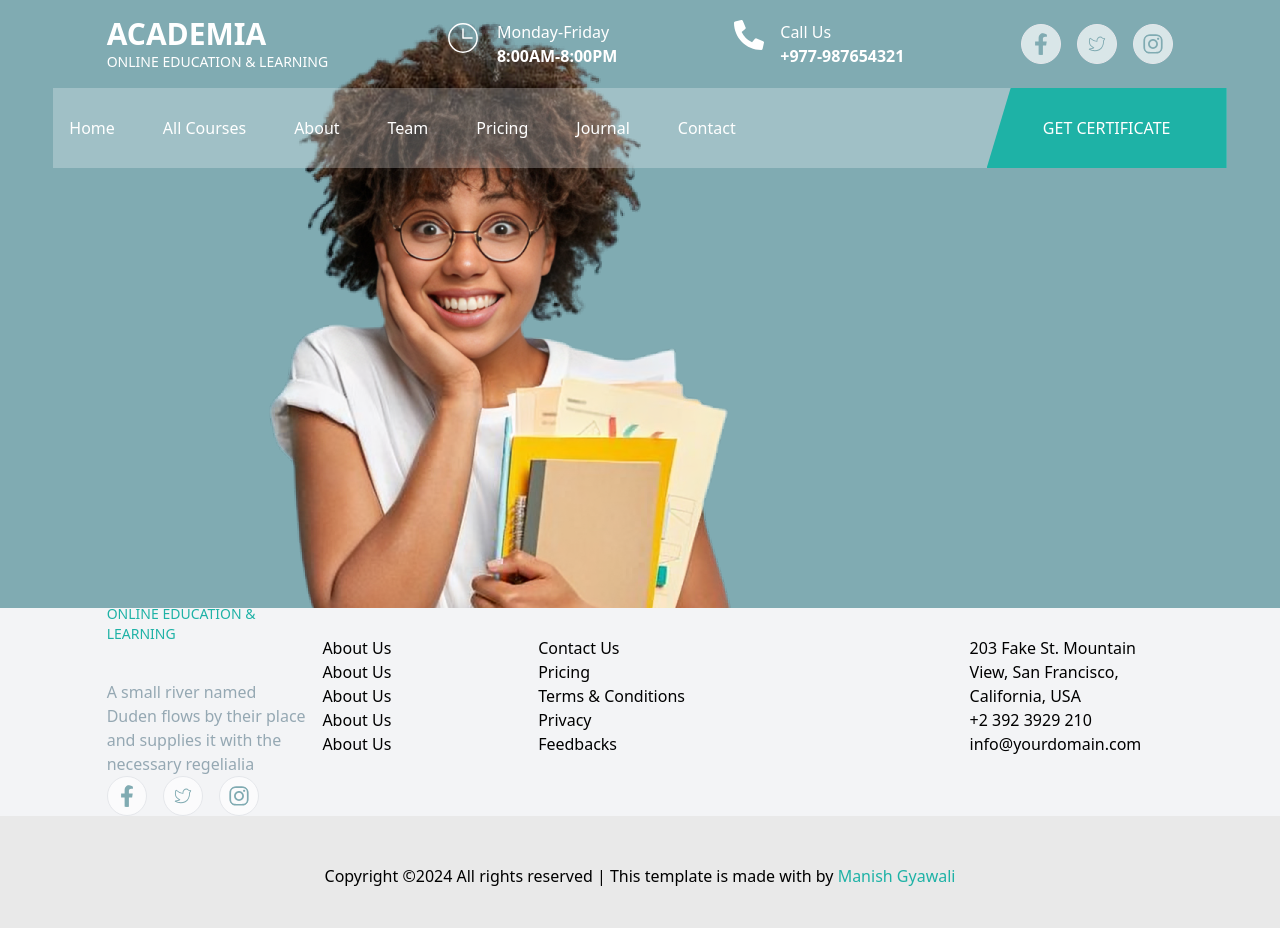
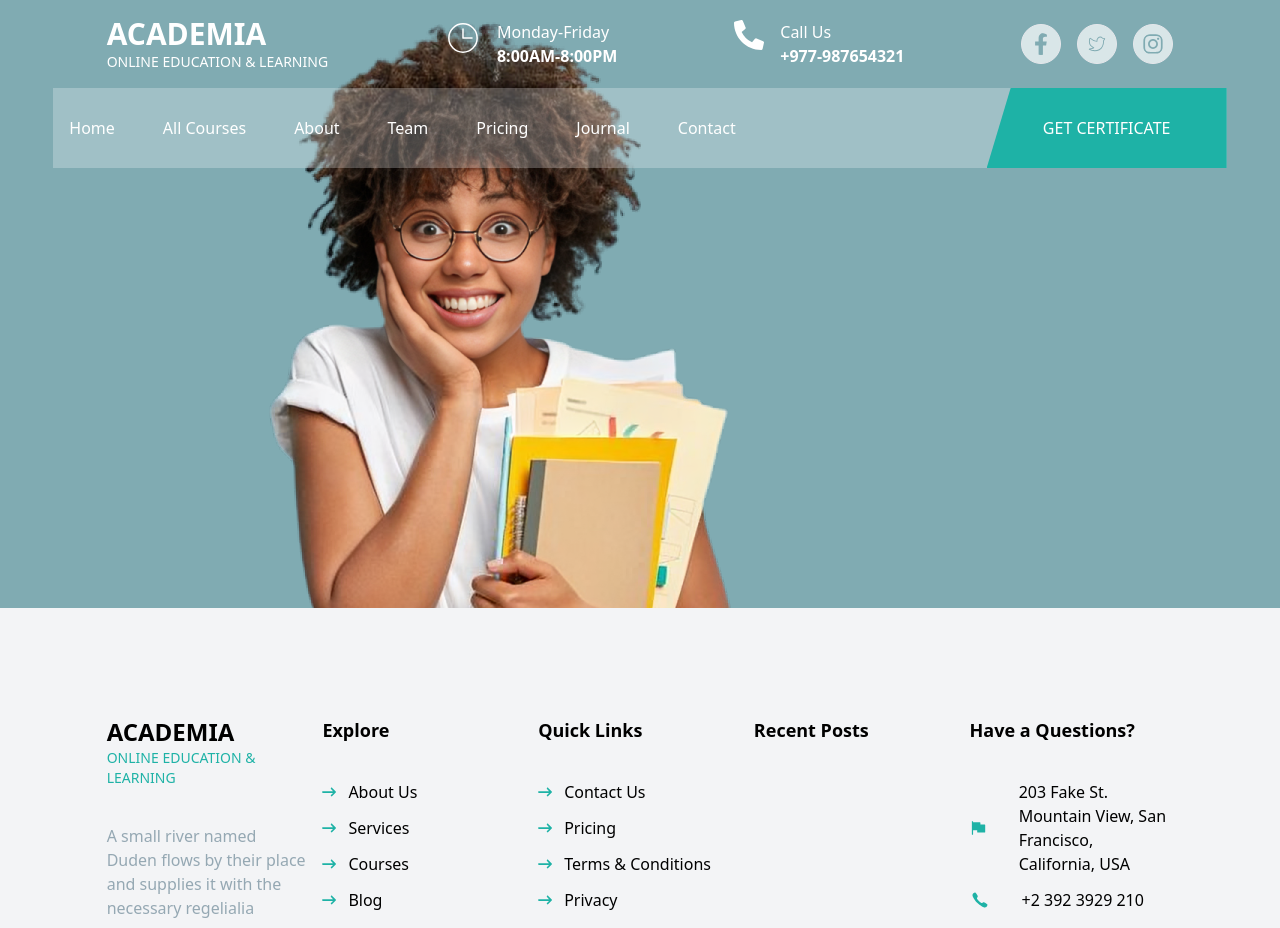
Before and after one commit to manishgyawali/Education-website, a React (Vite) app in the folder EducationP/: page /contact in a window 1280 px wide. Shown: the top 928 px of the page. Built offline with nearby package versions, Linux system fonts and the light colour scheme.

Commit message:
routing-added

```diff
--- a/EducationP/src/App.jsx
+++ b/EducationP/src/App.jsx
@@ -34,7 +34,7 @@ function App() {
       </Routes>
 
       <Newsletter/>
-    <div  className='w-10/12   grid gap-14 mx-auto'>
+    <div  className='w-10/12 mt-60  grid gap-14 mx-auto'>
     <Footer/>
     </div>
     <Footerlast/>
--- a/EducationP/src/components/common/footer/Footer.jsx
+++ b/EducationP/src/components/common/footer/Footer.jsx
@@ -1,97 +1,120 @@
-import React from 'react'
+import React from "react";
 import { FaFacebookF } from "react-icons/fa";
 import { CiTwitter } from "react-icons/ci";
 import { FaInstagram } from "react-icons/fa";
+import { FaArrowRightLong } from "react-icons/fa6";
+import { IoIosCall } from "react-icons/io";
+import { FaTelegramPlane } from "react-icons/fa";
+import { AiFillFlag } from "react-icons/ai";
 const Footer = () => {
-  const footerData=[
+  const footerData = [
     {
-
-
+      explore: "About Us",
+      quickLinks: "Contact Us",
+      questions: "203 Fake St. Mountain View, San Francisco, California, USA",
     },
     {
-
-
+      explore: "Services",
+      quickLinks: "Pricing",
+      questions: "	+2 392 3929 210",
     },
     {
-
-
+      explore: "Courses",
+      quickLinks: "Terms & Conditions",
+      questions: "",
     },
     {
-
-
+      explore: "Blog",
+      quickLinks: "Privacy",
     },
     {
-
-
+      explore: "Contact us",
+      quickLinks: "Feedbacks",
     },
-
-  ]
+  ];
   return (
-   <div className='grid grid-cols-5 gap-3 pt-24'>
+    <div className="grid grid-cols-5 gap-3  pb-20">
       <div>
-      <h1 className='font-bold text-2xl '>ACADEMIA</h1>
-      <h3 className='text-sm text-customgreen font-medium'>ONLINE EDUCATION & LEARNING</h3>
-      <p className='mt-9 text-ftpara'>A small river named Duden flows by their place and supplies it with the necessary regelialia</p>
-        <div className="flex gap-4">
-          <FaFacebookF className="border rounded-full text-xl  text-bgmain bg-white bg-opacity-70 h-10 w-10 p-2 " />
-          <CiTwitter className="border rounded-full text-xl  text-bgmain bg-white bg-opacity-70 h-10 w-10 p-2 " />
-          <FaInstagram className="border rounded-full text-xl  text-bgmain bg-white bg-opacity-70 h-10 w-10 p-2 " />
+        <h1 className="font-bold text-2xl ">ACADEMIA</h1>
+        <h3 className="text-sm text-customgreen font-medium">
+          ONLINE EDUCATION & LEARNING
+        </h3>
+        <p className="mt-9 text-ftpara">
+          A small river named Duden flows by their place and supplies it with
+          the necessary regelialia
+        </p>
+        <div className="flex gap-2 mt-5 cursor-pointer">
+          <FaFacebookF className="border rounded-full text-xl  text-white bg-customgreen bg-opacity-70 h-9 w-9 p-2 " />
+          <CiTwitter className="border rounded-full text-xl  text-white bg-customgreen bg-opacity-70  h-9 w-9 p-2 " />
+          <FaInstagram className="border rounded-full text-xl   text-white bg-customgreen bg-opacity-70  h-9 w-9 p-2 " />
         </div>
       </div>
 
-
       <div>
-      <h2 className='font-semibold text-lg'>Explore</h2>
-  <div className='mt-9'>
+        <h2 className="font-semibold text-lg">Explore</h2>
+        <div className="mt-9 ">
           <ul>
-    {
-      footerData.map((val,i)=>{
-        return(
-          <li> About Us</li>
-
-        )
-      })
-    }
-
+            {footerData.map((val, i) => {
+              return (
+                <div className="flex items-center gap-3 mt-3 ">
+                  <div className="text-customgreen text-sm ">
+                    <FaArrowRightLong />
+                  </div>
+                  <div>
+                    <li>{val.explore}</li>
+                  </div>
+                </div>
+              );
+            })}
           </ul>
         </div>
       </div>
 
-
-
       <div>
-      <h2 className='font-semibold text-lg'>Quick Links</h2>
-     <div className='mt-9' >
+        <h2 className="font-semibold text-lg">Quick Links</h2>
+        <div className="mt-9 ">
           <ul>
-        <li>Contact Us</li>
-        <li>Pricing</li>
-        <li>Terms & Conditions</li>
-        <li>Privacy</li>
-        <li>Feedbacks</li>
+            {footerData.map((val, i) => {
+              return (
+                <div className="flex items-center gap-3 mt-3 ">
+                  <div className="text-customgreen text-sm ">
+                    <FaArrowRightLong />
+                  </div>
+                  <div>
+                    <li>{val.quickLinks}</li>
+                  </div>
+                </div>
+              );
+            })}
           </ul>
         </div>
       </div>
 
-
+      <div>
+        <h2 className="font-semibold text-lg">Recent Posts</h2>
+      </div>
 
       <div>
-      <h2 className='font-semibold text-lg'>Recent Posts</h2>
+        <h2 className="font-semibold text-lg">Have a Questions?</h2>
+        <div className="mt-9">
+
+          <div className="flex items-center gap-8 ">
+            <AiFillFlag className="text-customgreen text-5xl" />
+            <h4> 203 Fake St. Mountain View, San Francisco, California, USA</h4>
+          </div>
+          <div className="flex items-center gap-8 mt-3">
+            <IoIosCall className="text-customgreen text-xl" />
+            <h4> +2 392 3929 210</h4>
+          </div>
+          <div className="flex items-center gap-8 mt-3">
+            <FaTelegramPlane className="text-customgreen text-xl" />
+            <h4> info@yourdomain.com</h4>
           </div>
 
-
-
-    <div>
-      <h2 className='font-semibold text-lg'>Have a Questions?</h2>
-      <div className='mt-9'>
-        <h4>	203 Fake St. Mountain View, San Francisco, California, USA</h4>
-        <h4>	+2 392 3929 210</h4>
-        <h4>	info@yourdomain.com</h4>
         </div>
       </div>
+    </div>
+  );
+};
 
-
-   </div>
-  )
-}
-
-export default Footer
+export default Footer;
--- a/EducationP/src/components/learningOnl/learningOnline.jsx
+++ b/EducationP/src/components/learningOnl/learningOnline.jsx
@@ -21,12 +21,12 @@ const LearningOnline = () => {
 
         <div className="flex flex-col gap-1 mt-10  group">
           {onlineLearnData.map((val, i) => (
-            <div className="flex gap-3 h-fit rounded-md bg-white shadow-sm p-6  hover:bg-customgreen text-white  duration-200">
+            <div className="flex gap-3 h-fit rounded-md bg-white shadow-sm p-6 text-customgreen   ">
               <div className="h-32 w-32 flex items-center justify-center ">
                 <img src={val.icon} alt="icons"></img>
               </div>
-              <div className="flex flex-col h-fit  gap-4">
-                <h1 key={i} className="text-2xl font-semibold">
+              <div className="flex flex-col h-fit ml-6  gap-5">
+                <h1 key={i} className="text-3xl font-semibold">
                   {val.title}
                 </h1>
                 <p key={i} className="">
--- a/EducationP/src/components/pages/About.jsx
+++ b/EducationP/src/components/pages/About.jsx
@@ -7,7 +7,7 @@ const About = () => {
     <div className="">
       <Banner />
 
-      <div className="mt-96">
+      <div className="mt-96 pt-28">
         <LearningOnline/>
       </div>
     </div>
--- a/EducationP/src/components/pages/Allcourse.jsx
+++ b/EducationP/src/components/pages/Allcourse.jsx
@@ -1,10 +1,12 @@
 import React from 'react'
 import Banner from '../UI/Banner'
+import AllCourse from '../AllCourses/AllCourse'
 
 const Allcourse = () => {
   return (
     <div>
     <Banner />
+    <Allcourse/>
 
     </div>
   )
--- a/EducationP/src/components/pages/Journal.jsx
+++ b/EducationP/src/components/pages/Journal.jsx
@@ -6,7 +6,7 @@ const Journal = () => {
   return (
     <div>
      < Banner/>
-    <div className='mt-96'>
+    <div className='mt-96 pt-40'>
     <Blog/>
     </div>
     </div>
--- a/EducationP/src/components/pages/Team.jsx
+++ b/EducationP/src/components/pages/Team.jsx
@@ -1,11 +1,29 @@
 import React from 'react'
 import Banner from '../UI/Banner'
+import { teamData } from './../../team';
 
 const Team = () => {
   return (
     <div>
       <Banner />
-      team
+     <div className='bg-red-400'>
+
+      {teamData.map((val,i)=>{
+
+       <div>
+         <h1 key={i}>{val.imageTeam}</h1>
+         <h1 key={i}>{val.nameTm}</h1>
+
+         <h1 key={i}>{val.jonTm}</h1>
+         <h1 key={i}>{val.positionTm}</h1>
+
+
+       </div>
+
+
+      })
+      }
+     </div>
     </div>
   )
 }
--- /dev/null
+++ b/EducationP/src/team.js
@@ -0,0 +1,50 @@
+export const teamData = [
+    {
+        imageTeam : 'image',
+        nameTm : "Ph.D Adrian Molises",
+        jonTm : "DEVELOPER AND LEAD",
+        positionTm: "INSTRUCTER"
+    },
+    {
+        imageTeam : 'image',
+        nameTm : "Ph.D Adrian Molises",
+        jonTm : "DEVELOPER AND LEAD",
+        positionTm: "INSTRUCTER"
+    },
+    {
+        imageTeam : 'image',
+        nameTm : "Ph.D Adrian Molises",
+        jonTm : "DEVELOPER AND LEAD",
+        positionTm: "INSTRUCTER"
+    },
+    {
+        imageTeam : 'image',
+        nameTm : "Ph.D Adrian Molises",
+        jonTm : "DEVELOPER AND LEAD",
+        positionTm: "INSTRUCTER"
+    },
+    {
+        imageTeam : 'image',
+        nameTm : "Ph.D Adrian Molises",
+        jonTm : "DEVELOPER AND LEAD",
+        positionTm: "INSTRUCTER"
+    },
+    {
+        imageTeam : 'image',
+        nameTm : "Ph.D Adrian Molises",
+        jonTm : "DEVELOPER AND LEAD",
+        positionTm: "INSTRUCTER"
+    },
+    {
+        imageTeam : 'image',
+        nameTm : "Ph.D Adrian Molises",
+        jonTm : "DEVELOPER AND LEAD",
+        positionTm: "INSTRUCTER"
+    },
+    {
+        imageTeam : 'image',
+        nameTm : "Ph.D Adrian Molises",
+        jonTm : "DEVELOPER AND LEAD",
+        positionTm: "INSTRUCTER"
+    },
+]
```
Lines whose indentation alone changed are shown as unchanged.
